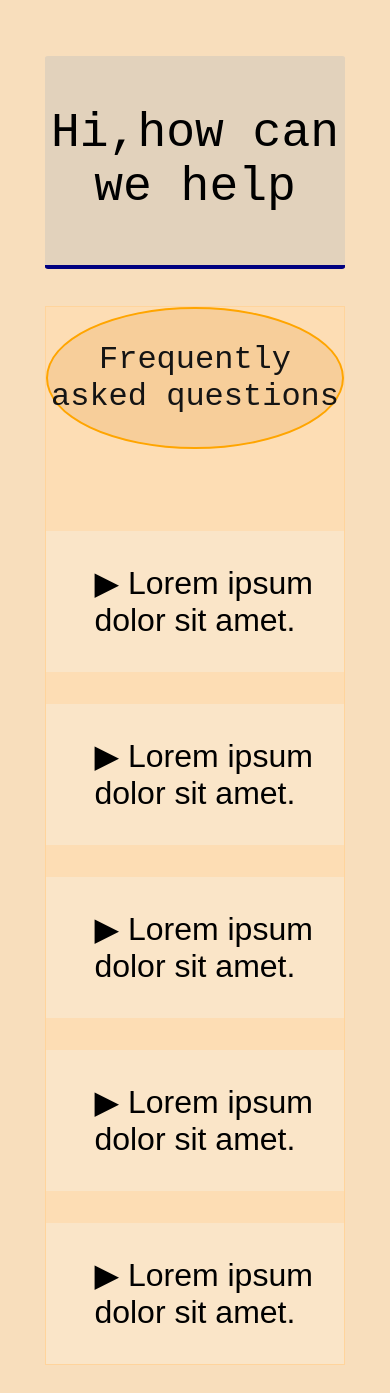
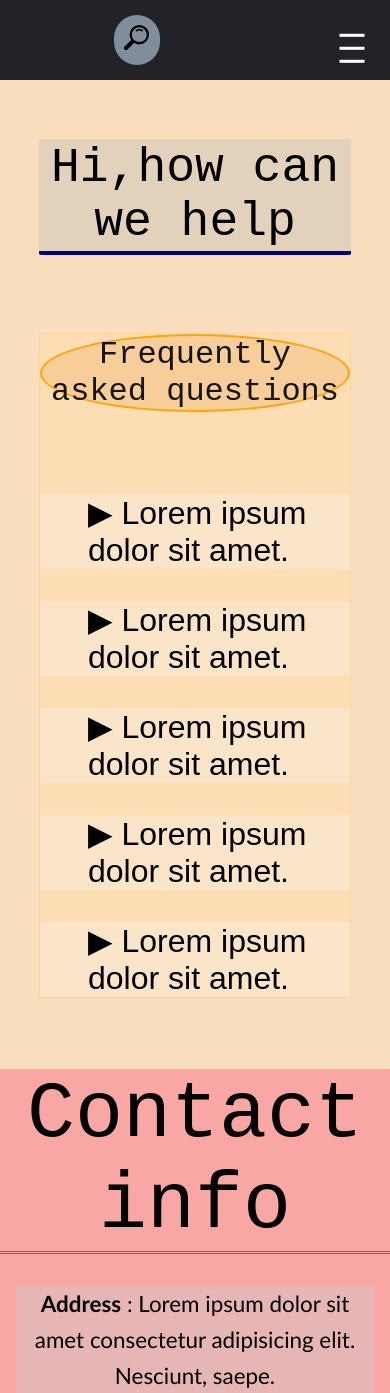
Before and after one commit to Alexandru-Lucaci/TW, a PHP site: page /help.html in a window 390 px wide; the page is wider, and only the part inside the window is pictured. Shown: the top 1393 px of that part. Run offline with PHP 8.4, Linux system fonts and the light colour scheme.

Commit message:
add into help html the navbar

```diff
--- a/help.html
+++ b/help.html
@@ -10,13 +10,53 @@
     <title>How can we help</title>
 
     <link rel="icon" href="images/logoBlack.jpg" />
-
+    <link rel="stylesheet" href="styles/styleNavBar.css" />
+    <link rel="stylesheet" href="styles/styleSearch.css" />
     <link rel="stylesheet" href="styles\styleFooter.css" />
     <link rel="stylesheet" href="styles\styleHelpPage.css" />
-
   </head>
 
   <body>
+    <div class="content">
+      <div class="nav-containter">
+        <nav class="navbar">
+          <div class="search">
+            <div class="searchBar">
+              <input
+                class="search-txt"
+                type="texr"
+                name=""
+                placeholder="Type to search"
+              />
+              <a class="search-bth" href="#"></a>
+              <img
+                src="icons\searchBar.svg"
+                alt="SearchBarBtn"
+                width="25"
+                height="25"
+              />
+            </div>
+          </div>
+          <div class="menu-togle" id="mobile-menu">
+            <span class="bar"></span>
+            <span class="bar"></span>
+            <span class="bar"></span>
+          </div>
+          <ul class="nav-menu">
+            <li><a href="index.html" class="nav-links">Home</a></li>
+            <li><a href="Animals\index.html" class="nav-links">Animals</a></li>
+            <li><a href="about.html" class="nav-links">About</a></li>
+            <li><a href="help.html" class="nav-links">Help</a></li>
+            <li>
+              <a href="contact.html" class="nav-links nav-links-btn">Contact</a>
+            </li>
+            <li><a href="" class="nav-links nav-links-btn">Login</a></li>
+
+            <!-- <li><a href="" class="nav-links ">Login</a></li> -->
+          </ul>
+        </nav>
+      </div>
+    </div>
 
     <div class="help-container">
       <div class="help-title">
@@ -29,44 +69,60 @@
         <p>Frequently asked questions</p>
       </div>
 
-            <br>
+      <br />
 
       <button class="help-question-button">
         <p>&#9654; Lorem ipsum dolor sit amet.</p>
       </button>
       <div class="help-answer">
-                <p>Lorem ipsum dolor sit amet consectetur adipisicing elit. Fugit, molestiae eius laborum modi quidem mollitia!</p>
+        <p>
+          Lorem ipsum dolor sit amet consectetur adipisicing elit. Fugit,
+          molestiae eius laborum modi quidem mollitia!
+        </p>
       </div>
 
       <button class="help-question-button">
         <p>&#9654; Lorem ipsum dolor sit amet.</p>
       </button>
       <div class="help-answer">
-                <p>Lorem ipsum dolor sit amet consectetur adipisicing elit. Provident nesciunt tempora doloremque ab cupiditate! Quasi itaque sit quisquam aliquam illo obcaecati molestias alias, praesentium neque nihil deserunt odit earum maiores, mollitia placeat tempore accusantium dolor voluptatibus ducimus! Corporis, illo exercitationem.</p>
+        <p>
+          Lorem ipsum dolor sit amet consectetur adipisicing elit. Provident
+          nesciunt tempora doloremque ab cupiditate! Quasi itaque sit quisquam
+          aliquam illo obcaecati molestias alias, praesentium neque nihil
+          deserunt odit earum maiores, mollitia placeat tempore accusantium
+          dolor voluptatibus ducimus! Corporis, illo exercitationem.
+        </p>
       </div>
 
       <button class="help-question-button">
         <p>&#9654; Lorem ipsum dolor sit amet.</p>
       </button>
       <div class="help-answer">
-                <p>Lorem ipsum dolor sit amet consectetur adipisicing elit. Fugit, molestiae eius laborum modi quidem mollitia!</p>
+        <p>
+          Lorem ipsum dolor sit amet consectetur adipisicing elit. Fugit,
+          molestiae eius laborum modi quidem mollitia!
+        </p>
       </div>
 
       <button class="help-question-button">
         <p>&#9654; Lorem ipsum dolor sit amet.</p>
       </button>
       <div class="help-answer">
-                <p>Lorem ipsum dolor sit amet consectetur adipisicing elit. Fugit, molestiae eius laborum modi quidem mollitia!</p>
+        <p>
+          Lorem ipsum dolor sit amet consectetur adipisicing elit. Fugit,
+          molestiae eius laborum modi quidem mollitia!
+        </p>
       </div>
-
 
       <button class="help-question-button">
         <p>&#9654; Lorem ipsum dolor sit amet.</p>
       </button>
       <div class="help-answer">
-                <p>Lorem ipsum dolor sit amet consectetur adipisicing elit. Fugit, molestiae eius laborum modi quidem mollitia!</p>
+        <p>
+          Lorem ipsum dolor sit amet consectetur adipisicing elit. Fugit,
+          molestiae eius laborum modi quidem mollitia!
+        </p>
       </div>
-
     </div>
 
     <div class="contact-information-grid">
@@ -76,23 +132,38 @@
 
       <div class="contact-details-grid">
         <div class="contact-detail">
-                    <p><strong>Address</strong> : Lorem ipsum dolor sit amet consectetur adipisicing elit. Nesciunt, saepe.</p>
+          <p>
+            <strong>Address</strong> : Lorem ipsum dolor sit amet consectetur
+            adipisicing elit. Nesciunt, saepe.
+          </p>
         </div>
 
-                <div  class="contact-detail">
-                    <p><strong>Administrator</strong> : Lorem ipsum dolor sit amet consectetur adipisicing elit. Rem, veniam.</p>
+        <div class="contact-detail">
+          <p>
+            <strong>Administrator</strong> : Lorem ipsum dolor sit amet
+            consectetur adipisicing elit. Rem, veniam.
+          </p>
         </div>
 
-                <div  class="contact-detail">
-                    <p><strong>Phone number</strong> : Lorem, ipsum dolor sit amet consectetur adipisicing elit. Commodi, unde.</p>
+        <div class="contact-detail">
+          <p>
+            <strong>Phone number</strong> : Lorem, ipsum dolor sit amet
+            consectetur adipisicing elit. Commodi, unde.
+          </p>
         </div>
 
-                <div  class="contact-detail">
-                    <p><strong>Facebook</strong> : Lorem ipsum dolor sit amet, consectetur adipisicing elit. Dolorem, nihil!</p>
+        <div class="contact-detail">
+          <p>
+            <strong>Facebook</strong> : Lorem ipsum dolor sit amet, consectetur
+            adipisicing elit. Dolorem, nihil!
+          </p>
         </div>
 
-                <div  class="contact-detail">
-                    <p><strong>Email</strong> : Lorem ipsum dolor sit amet consectetur, adipisicing elit. Omnis, voluptatibus!</p>
+        <div class="contact-detail">
+          <p>
+            <strong>Email</strong> : Lorem ipsum dolor sit amet consectetur,
+            adipisicing elit. Omnis, voluptatibus!
+          </p>
         </div>
       </div>
     </div>
--- a/styles/styleHelpPage.css
+++ b/styles/styleHelpPage.css
@@ -1,7 +1,38 @@
 body{
     background-color: rgb(248, 222, 188);
+    display:grid;
+    grid-template-columns: 1fr;
+    grid-template-areas:
+    "nav"
+    "helpContainer"
+    "helpQuestion"
+    "helpFooter"
+
+    ;
+
 }
 
+.content{
+    grid-area:nav;
+    height:80px;
+    display:grid;
+    justify-content: center;
+    align-content: center;
+}
+.help-containter{
+    grid-area: helpContainer;
+}
+.help-question-grid{
+    grid-area:helpQuestion;
+}
+.contact-information-grid{
+    grid-area:helpFooter;
+}
+.searchBar{
+    height: 30px;
+    /* justify-self: right; */
+   left: 15%;
+}
 .help-title{
     text-align: center;
     font-size: 3em;
@@ -62,6 +93,33 @@ body{
 }
 
 @media screen and (max-width: 768px){
+    .search{
+        /* background: red; */
+        display:grid;
+        grid-template-columns: auto;
+        background:rgb(198, 24, 79);
+        margin:0;
+        width:100%;
+        position:absolute;
+        margin-left: 20px;
+
+        left:15%;
+
+    }
+    .nav-menu{
+        display:grid;
+        grid-template-columns: auto;
+        background:rgb(198, 24, 79);
+        margin:0;
+        position:absolute;
+        width:100%;
+       /* to do  */
+        top: 80px;
+
+        left:-100%;
+        opacity:0;
+        transition: all 0.5s ease;
+    }
     .help-question-button{
         width: 100%;
     }
```
Also changed, not shown: about.html (+0 -29 lines). Lines whose indentation alone changed are shown as unchanged.
